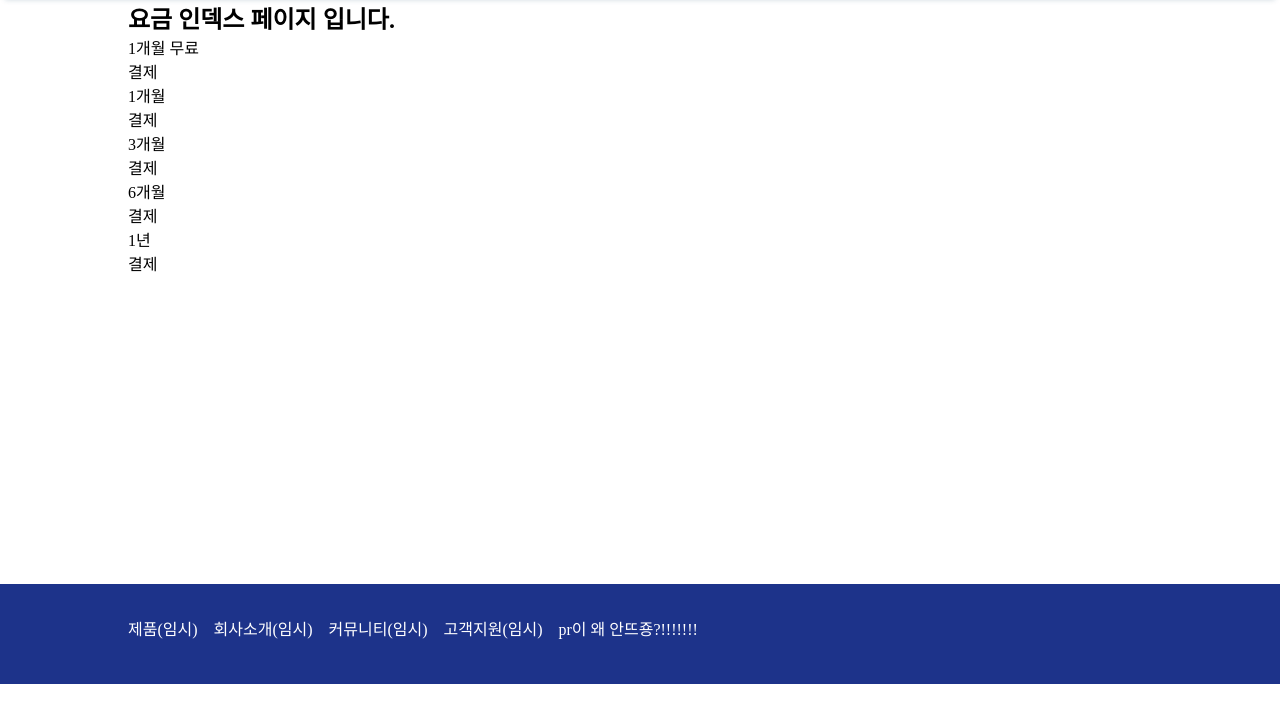
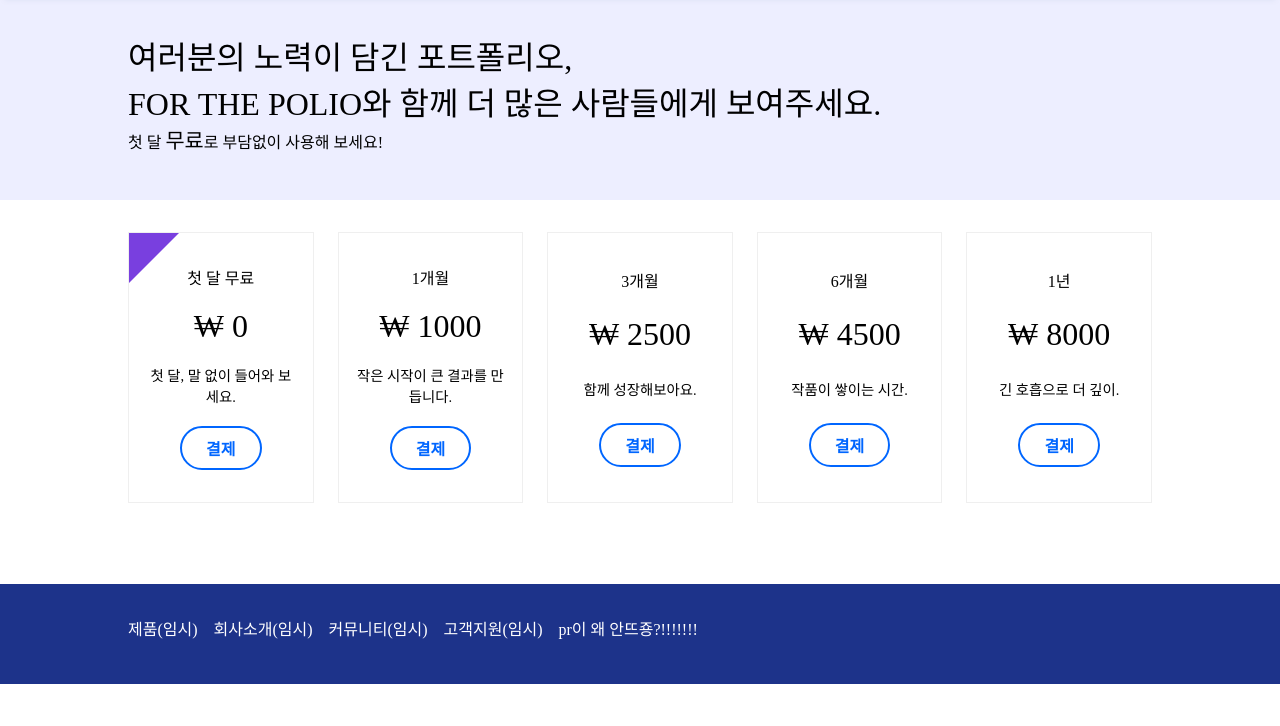
Before and after one commit to Dalnim-PJT/ForTheFolio, a Django app: page /payments/ in a window 1280 px wide. Shown: the part 74-800 px from the top of the page. Run offline with Django 4.2, Linux system fonts and the light colour scheme; the visitor is signed in with stand-in values (Sample User, id 1); data comes from the database, SQL or seed files in the repository; data that the repository does not hold is empty; parts of the project's set-up code (start-up, migrations or seed data) failed here and were passed over.

Commit message:
[UPDATE]payments index 구조, 디자인 수정

```diff
--- a/accounts/templates/accounts/signup.html
+++ b/accounts/templates/accounts/signup.html
@@ -2,6 +2,7 @@
 {% load static %}
 
 {% block header %}
+<link rel="stylesheet" href="{% static 'base/css/base.css' %}" />
 <link rel="stylesheet" href="{% static 'accounts/css/signup.css' %}" />
 {% endblock header %}
 
@@ -12,7 +13,7 @@
   <form action="{% url 'accounts:signup' %}" method="POST" enctype="multipart/form-data">
     {% csrf_token %}
     <div class="signup--list">
-      <div><span class="form">이메일</span>{{ form.email }}</div>
+      <div><span>이메일</span>{{ form.email }}</div>
       <div><span>비밀번호</span>{{ form.password1 }}</div>
       <div><span>비밀번호 확인</span>{{ form.password2 }}</div>
       <div><span>프로필 이미지</span>{{ form.image }}</div>
--- a/accounts/views.py
+++ b/accounts/views.py
@@ -38,10 +38,11 @@
 
 class CustomSignupView(SignupView):
     template_name = 'accounts/signup.html'
+    form_class = CustomUserCreationForm
     success_url = reverse_lazy('account_login')
 
     def form_valid(self, form):
-        super().form_valid(form)
+        response = super().form_valid(form)
         send_email_confirmation(self.request, self.user)
         return render(self.request, 'accounts/verification_email_sent.html')
 
--- a/payments/models.py
+++ b/payments/models.py
@@ -4,7 +4,7 @@
 # Create your models here.
 
 class Subscription(models.Model):
-    DURATION_CHOICES = (('1MF', '1 개월 무료'), ('1M', '1 개월'), ('3M', '3 개월'), ('6M', '6 개월'), ('1Y', '1 년'),)
+    DURATION_CHOICES = (('1MF', '첫 달 무료'), ('1M', '1 개월'), ('3M', '3 개월'), ('6M', '6 개월'), ('1Y', '1 년'),)
     title = models.CharField(max_length=50, choices=DURATION_CHOICES)
     price = models.IntegerField(default=0)
     months = models.IntegerField(default=1)
--- a/payments/templates/payments/index.html
+++ b/payments/templates/payments/index.html
@@ -1,20 +1,44 @@
 {% extends 'base.html' %}
 {% load static %}
 {% load subscribe %}
+
+{% block header %}
+<link rel="stylesheet" href="{% static 'payments/css/index.css' %}" />
+{% endblock header %}
+
 {% block title %}요금{% endblock title %}
 
 {% block content %}
   <article>
-    <h1>요금 인덱스 페이지 입니다.</h1>
-  </article>
-
+    <section class="payments--title--container">
+      <div class="payments--title--wrap">
+        <p class="title--header">여러분의 노력이 담긴 포트폴리오,</p>
+        <p class="title--header">FOR THE POLIO와 함께 더 많은 사람들에게 보여주세요.</p>
+        <p>첫 달 <span class="title--highlight">무료</span>로 부담없이 사용해 보세요!</p>
+      </div>
+    </section>
+    <section class="payments--list">
       {% for sub in subscriptions %}
+        <div class="sub--item sub--{{ sub.title }}">
+            <p>{{ sub.title }}</p>
+            <p class="item--price">₩ {{ sub.price }}</p>
+          {% if sub.price == 0 %}
+            <div class="item--point"></div>
+            <p class="item--text">첫 달, 말 없이 들어와 보세요.</p>
+          {% elif sub.price == 1000 %}
+            <p class="item--text">작은 시작이 큰 결과를 만듭니다.</p>
+          {% elif sub.price == 2500 %}
+            <p class="item--text">함께 성장해보아요.</p>
+          {% elif sub.price == 4500 %}
+            <p class="item--text">작품이 쌓이는 시간.</p>
+          {% elif sub.price == 8000 %}
+            <p class="item--text">긴 호흡으로 더 깊이.</p>
+          {% endif %}
           {% if sub.title != "1개월 무료" or not request.user|used_free %}
             <form method="post" action="{% url 'payments:kakaopay' sub.id %}">
               {% csrf_token %}
               {% if request.user|can_subscribe:sub %}
-          <p>{{ sub }}</p>
-          <button type="submit">결제</button>
+                <button type="submit" class="blue--button--border">결제</button>
               {% else %}
                 {% if request.user.subscription.subscription == sub %}
                   <p>{{ sub }} (현재 구독 중)</p>
@@ -26,8 +50,10 @@
               {% endif %}
             </form>
           {% endif %}
+        </div>
       {% endfor %}
-
+    </section>
+  </article>
 
 <script>
   document.querySelectorAll('.alert-button').forEach(function(button) {
--- a/payments/views.py
+++ b/payments/views.py
@@ -26,8 +26,8 @@
     if request.method == 'POST':
         subscription = get_object_or_404(Subscription, id=subscription_id)
 
-        if subscription.title == '1 개월 무료' and Payment.objects.filter(user=request.user, price__title='1 개월 무료').exists():
-            return HttpResponseForbidden("이미 1개월 무료 구독을 사용하셨습니다.")
+        if subscription.title == '첫 달 무료' and Payment.objects.filter(user=request.user, price__title='첫 달 무료').exists():
+            return HttpResponseForbidden("이미 첫 달 무료 구독을 사용하셨습니다.")
 
         start_date = timezone.now()
         duration_map = {'1MF': 1, '1M': 1, '3M': 3, '6M': 6, '1Y': 12}
--- /dev/null
+++ b/static/payments/css/index.css
@@ -0,0 +1,53 @@
+
+
+.main--container {
+  margin: 0;
+}
+.payments--title--container {
+
+  height: 200px;
+  background-color: rgba(226, 228, 255, 0.62);
+  /* background-color: rgb(226,228,255); */
+}
+.payments--title--wrap {
+  padding: 2rem 0;
+  margin: auto 10%;
+}
+.title--header {
+  font-size: 2rem;
+}
+.title--highlight {
+  font-size: 1.3rem;
+}
+.payments--list {
+  display: grid;
+  grid-template-columns: repeat(5, 1fr);
+  gap: 1.5rem;
+  padding: 2rem 0;
+  margin: auto 10%;
+}
+.sub--item {
+  position: relative;
+  display: flex;
+  flex-direction: column;
+  justify-content: space-around;
+  gap: 1.2rem;
+  text-align: center;
+  border: 1px solid #efefef;
+  padding: 2rem 1rem;
+}
+.item--price {
+  font-size: 2rem;
+}
+.item--point {
+  position: absolute;
+  top: 0;
+  left: 0;
+  color: rgb(226,228,255);
+  border-left: 50px solid transparent;
+  border-bottom: 50px solid #793FDF;
+  transform: rotate(180deg);
+}
+.item--text {
+  font-size: 0.9rem;
+}
```
Also changed, not shown: payments/migrations/0001_initial.py. Lines whose indentation alone changed are shown as unchanged.
